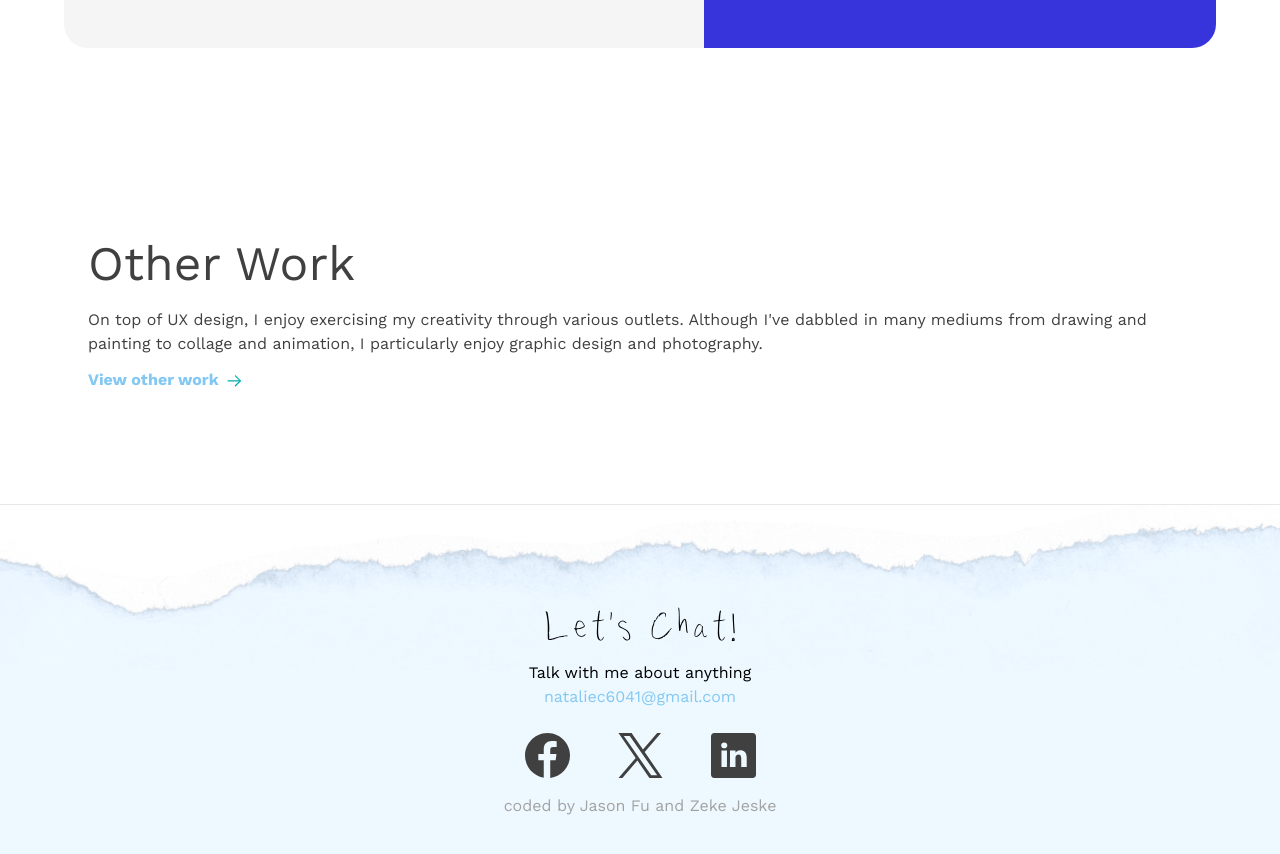
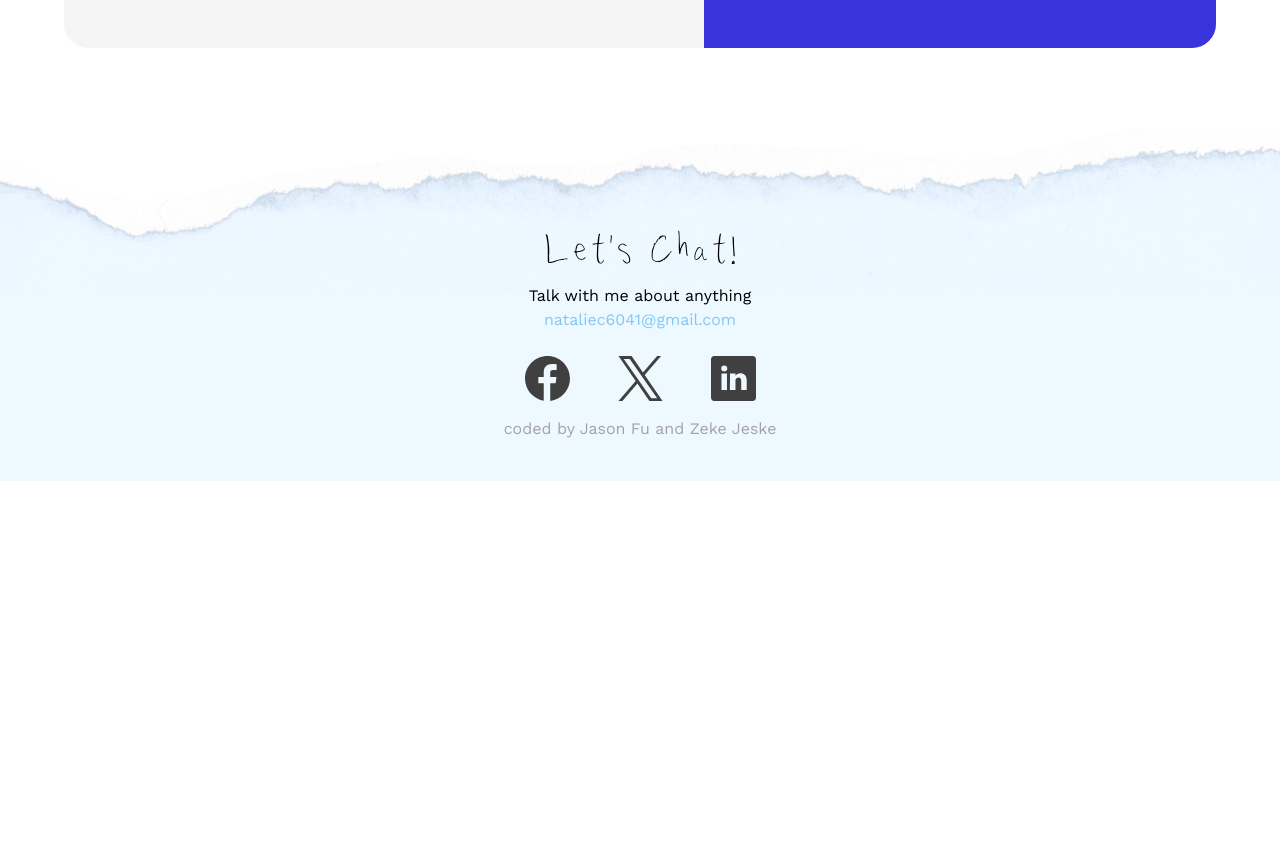
Before and after one commit to nc6041/NatChengPortfolio, a React (Vite) app: page / in a window 1280 px wide. Shown: the part 3071-3925 px from the top of the page. After the commit the page ends 3552 px from the top, so only its background shows below. Built offline with nearby package versions, Linux system fonts and the light colour scheme.

Commit message:
Remove other works section from homepage

```diff
--- a/src/App.jsx
+++ b/src/App.jsx
@@ -1,5 +1,6 @@
 import styles from "./style";
 import { Navbar, OW, Hero, Footer, CaseStudies } from './components'
+import PageSection from './components/PageSection'
 
 const App = () => (
   <>
@@ -7,19 +8,9 @@ const App = () => (
 
     <Hero />
 
-    <div className={`${styles.paddingX} ${styles.flexCenter}`}>
-      <div className={`${styles.boxWidth}`}>
-        <CaseStudies />
-      </div>
-    </div>
-
-    <div
-      className={`border-b border-white${styles.paddingX} ${styles.flexCenter}`}
-    >
-      <div className={`${styles.boxWidth}`}>
-        <OW />
-      </div>
-    </div>
+    <PageSection>
+      <CaseStudies />
+    </PageSection>
 
     <Footer />
   </>
--- a/src/components/Footer.jsx
+++ b/src/components/Footer.jsx
@@ -1,11 +1,16 @@
+import classNames from 'classnames'
 import { footerBackground } from '../assets'
 import styles from '../style'
 
 const Footer = () => (
   <section
-    className={`flex flex-col justify-center items-center pt-24 pb-10 relative`}
+    className={classNames(
+      'flex flex-col justify-center items-center pt-24 pb-10 relative',
+      // To cut off background image
+      'overflow-y-hidden',
+    )}
   >
-    {/* Absolutely positioned for background */}
+    {/* Background image */}
     <img
       src={footerBackground}
       aria-hidden={true}
--- a/src/components/Navbar.jsx
+++ b/src/components/Navbar.jsx
@@ -15,7 +15,7 @@ const Navbar = () => {
     <>
       <div className="w-screen fixed bg-white border-b border-b-gray-300 z-10">
         <nav
-          className="mx-auto flex py-3 md:py-6 px-8 sm:px-16 justify-between items-stretch max-w-screen-xl "
+          className="mx-auto flex py-3 md:py-6 px-8 sm:px-16 justify-between items-stretch max-w-screen-xl"
           style={{
             height: 'var(--navbar-height)',
           }}
--- /dev/null
+++ b/src/components/PageSection.tsx
@@ -0,0 +1,9 @@
+import React from 'react'
+
+export default function PageSection({ children }) {
+  return (
+    <div className="sm:px-16 px-6 flex flex-col items-center">
+      <div className="w-full max-w-screen-xl">{children}</div>
+    </div>
+  )
+}
```
